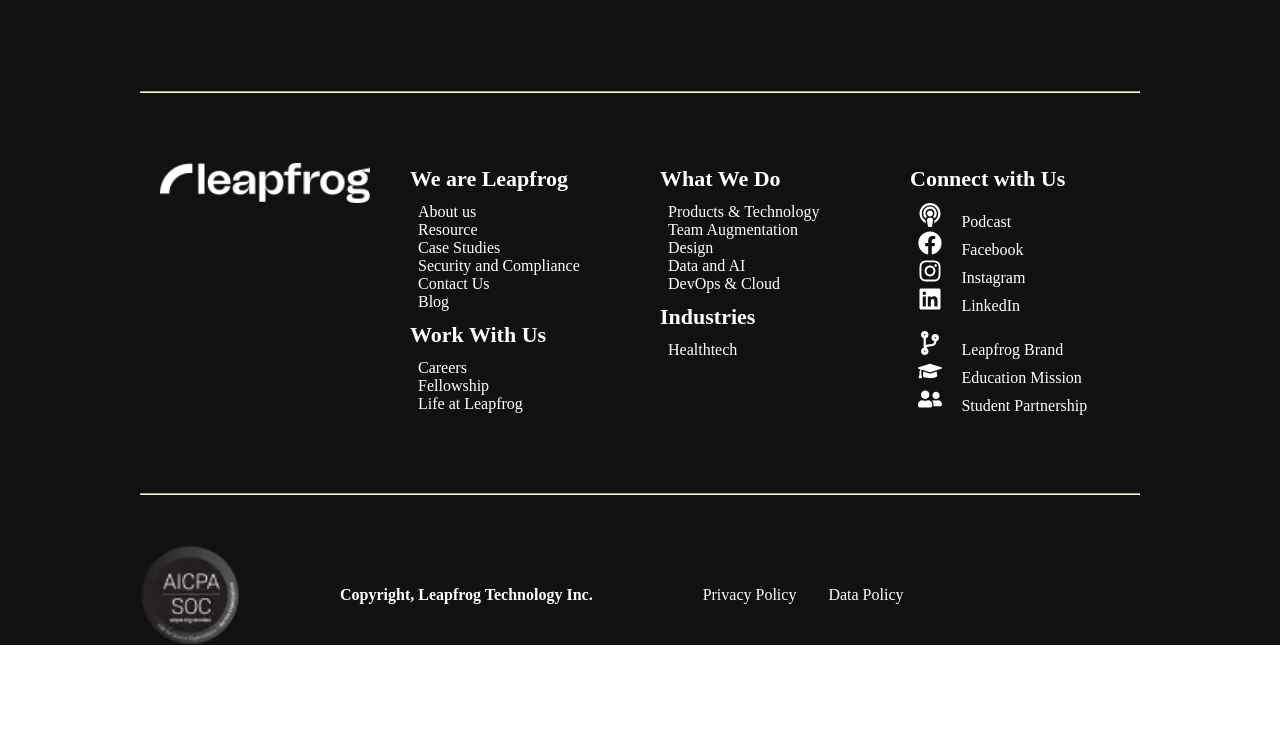
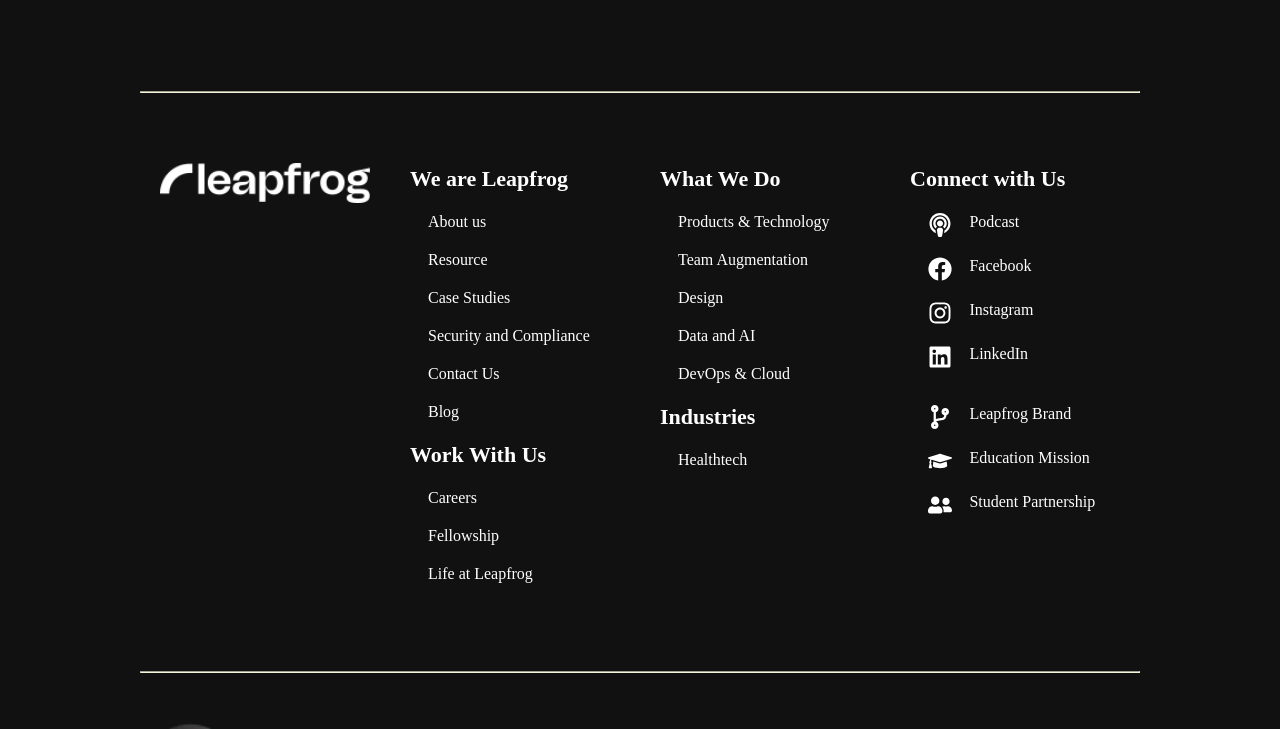
Before and after one commit to Abhi-AD/technology_design, a React (Create React App) app: page / in a window 1280 px wide. Shown: the part 2530-3259 px from the top of the page. Before the commit the page ends 3175 px from the top, so only its background shows below. Built offline with nearby package versions, Linux system fonts and the light colour scheme.

Commit message:
modify the footer code

```diff
--- a/src/components/Footer/Footer.css
+++ b/src/components/Footer/Footer.css
@@ -83,11 +83,22 @@
 }
 
 .footer__block ul li {
+     display: flex;
      list-style: none;
      padding: .5rem 10px;
+     justify-content: center;
+     flex-direction: row;
+     align-items: center;
+     text-align: center;
+}
+.link_footer{
+     flex-direction: row;
+     flex: 1;
+     display: flex;
+     padding: 10px;
 }
 
-.icon {
+.icons {
      color: #ffff;
      font-size: 24px;
      margin-right: 10%;
--- a/src/components/Footer/Footer.jsx
+++ b/src/components/Footer/Footer.jsx
@@ -20,20 +20,20 @@
                             <div className="footer_block">
                                 <h3 className="footer_title">We are Leapfrog</h3>
                                 <ul>
-                                    <li><a href='/about-us'><span>About us</span></a></li>
-                                    <li><a href='/resources'><span>Resource</span></a></li>
-                                    <li><a href='/case-studies'><span>Case Studies</span></a></li>
-                                    <li><a href='/security-compliance'><span>Security and Compliance</span></a></li>
-                                    <li><a href='/contact'><span>Contact Us</span></a></li>
-                                    <li><a href='/blog'><span>Blog</span></a></li>
+                                    <li><a className='link_footer' href='/about-us'><span>About us</span></a></li>
+                                    <li><a className='link_footer' href='/resources'><span>Resource</span></a></li>
+                                    <li><a className='link_footer' href='/case-studies'><span>Case Studies</span></a></li>
+                                    <li><a className='link_footer' href='/security-compliance'><span>Security and Compliance</span></a></li>
+                                    <li><a className='link_footer' href='/contact'><span>Contact Us</span></a></li>
+                                    <li><a className='link_footer' href='/blog'><span>Blog</span></a></li>
                                 </ul>
                             </div>
                             <div className="footer_block">
                                 <h3 className="footer_title">Work With Us</h3>
                                 <ul>
-                                    <li><a href='/careers'><span>Careers</span></a></li>
-                                    <li><a href='/fellowship'><span>Fellowship</span></a></li>
-                                    <li><a href='/life-at-leapfrog'><span>Life at Leapfrog</span></a></li>
+                                    <li><a className='link_footer' href='/careers'><span>Careers</span></a></li>
+                                    <li><a className='link_footer' href='/fellowship'><span>Fellowship</span></a></li>
+                                    <li><a className='link_footer' href='/life-at-leapfrog'><span>Life at Leapfrog</span></a></li>
                                 </ul>
                             </div>
                         </div>
@@ -41,17 +41,17 @@
                             <div className="footer_block">
                                 <h3 className="footer_title">What We Do</h3>
                                 <ul>
-                                    <li><a href='/products'><span>Products & Technology</span></a></li>
-                                    <li><a href='/team-augmentation'><span>Team Augmentation</span></a></li>
-                                    <li><a href='/design'><span>Design</span></a></li>
-                                    <li><a href='/data-and-ai'><span>Data and AI</span></a></li>
-                                    <li><a href='/devops-and-cloud'><span>DevOps & Cloud</span></a></li>
+                                    <li><a className='link_footer' href='/products'><span>Products & Technology</span></a></li>
+                                    <li><a className='link_footer' href='/team-augmentation'><span>Team Augmentation</span></a></li>
+                                    <li><a className='link_footer' href='/design'><span>Design</span></a></li>
+                                    <li><a className='link_footer' href='/data-and-ai'><span>Data and AI</span></a></li>
+                                    <li><a className='link_footer' href='/devops-and-cloud'><span>DevOps & Cloud</span></a></li>
                                 </ul>
                             </div>
                             <div className="footer_block">
                                 <h3 className="footer_title">Industries</h3>
                                 <ul>
-                                    <li><a href='/healthtech'><span>Healthtech</span></a></li>
+                                    <li><a className='link_footer' href='/healthtech'><span>Healthtech</span></a></li>
                                 </ul>
                             </div>
                         </div>
@@ -59,17 +59,17 @@
                             <div className="footer_block">
                                 <h3 className="footer_title">Connect with Us</h3>
                                 <ul>
-                                    <li><a href='/podcast'><FaPodcast className='icon' /><span>Podcast</span></a></li>
-                                    <li><a href='https://www.facebook.com/'><FaFacebook className='icon' /><span>Facebook</span></a></li>
-                                    <li><a href='https://www.instagram.com/'><FaInstagram className='icon' /><span>Instagram</span></a></li>
-                                    <li><a href='https://www.linkedin.com/'><FaLinkedin className='icon' /><span>LinkedIn</span></a></li>
+                                    <li><a className='link_footer' href='/podcast'><FaPodcast className='icons' /><span>Podcast</span></a></li>
+                                    <li><a className='link_footer' href='/facebook'><FaFacebook className='icons' /><span>Facebook</span></a></li>
+                                    <li><a className='link_footer' href='/instagram'><FaInstagram className='icons' /><span>Instagram</span></a></li>
+                                    <li><a className='link_footer' href='/linkedin'><FaLinkedin className='icons' /><span>LinkedIn</span></a></li>
                                 </ul>
                             </div>
                             <div className="footer_block">
                                 <ul>
-                                    <li><a href='/leapfrog-brand'><FaCodeBranch className='icon' /><span>Leapfrog Brand</span></a></li>
-                                    <li><a href='/education-mission'><FaGraduationCap className='icon' /><span>Education Mission</span></a></li>
-                                    <li><a href='/student-partnership'><FaUserFriends className='icon' /><span>Student Partnership</span></a></li>
+                                    <li><a className='link_footer' href='/leapfrog-brand'><FaCodeBranch className='icons' /><span>Leapfrog Brand</span></a></li>
+                                    <li><a className='link_footer' href='/education-mission'><FaGraduationCap className='icons' /><span>Education Mission</span></a></li>
+                                    <li><a className='link_footer' href='/student-partnership'><FaUserFriends className='icons' /><span>Student Partnership</span></a></li>
                                 </ul>
                             </div>
                         </div>
--- a/src/containers/Header/Header.css
+++ b/src/containers/Header/Header.css
@@ -48,7 +48,7 @@
      margin-top: 5%;
 }
 
-.link {
+.links {
      display: flex;
      align-items: center;
      text-decoration: none;
@@ -56,7 +56,7 @@
 }
 
 
-.link span {
+.links span {
      text-transform: uppercase;
 }
 
--- a/src/containers/Parnter/Parnter.jsx
+++ b/src/containers/Parnter/Parnter.jsx
@@ -12,7 +12,7 @@
                     <h2 className='parnter_info-header'>We strive to be a <span style={{ color: 'var(--main-color)' }}>better technology partner.</span></h2>
                     <p className='title_info'>At our core, we are 450 people obsessed with innovating with technology in the right ways.</p>
                     <p className='des_parnter'>We are 100% oriented around solving your problems and making you successful. If you need skilled people, we make sure they have the talent and nature to plug right into your team. When you have a job for us, we move mountains to make sure it's done well and on time. We pride ourselves on earning your trust, providing demonstrable value, and being great at what we do - together.</p>
-                    <div className="icon parnter_icon">
+                    <div className="parnter_icon">
                          <span style={{paddingRight:'10px'}}>Learn more</span>
                          <FaArrowRight className='fa' />
                     </div>
```
